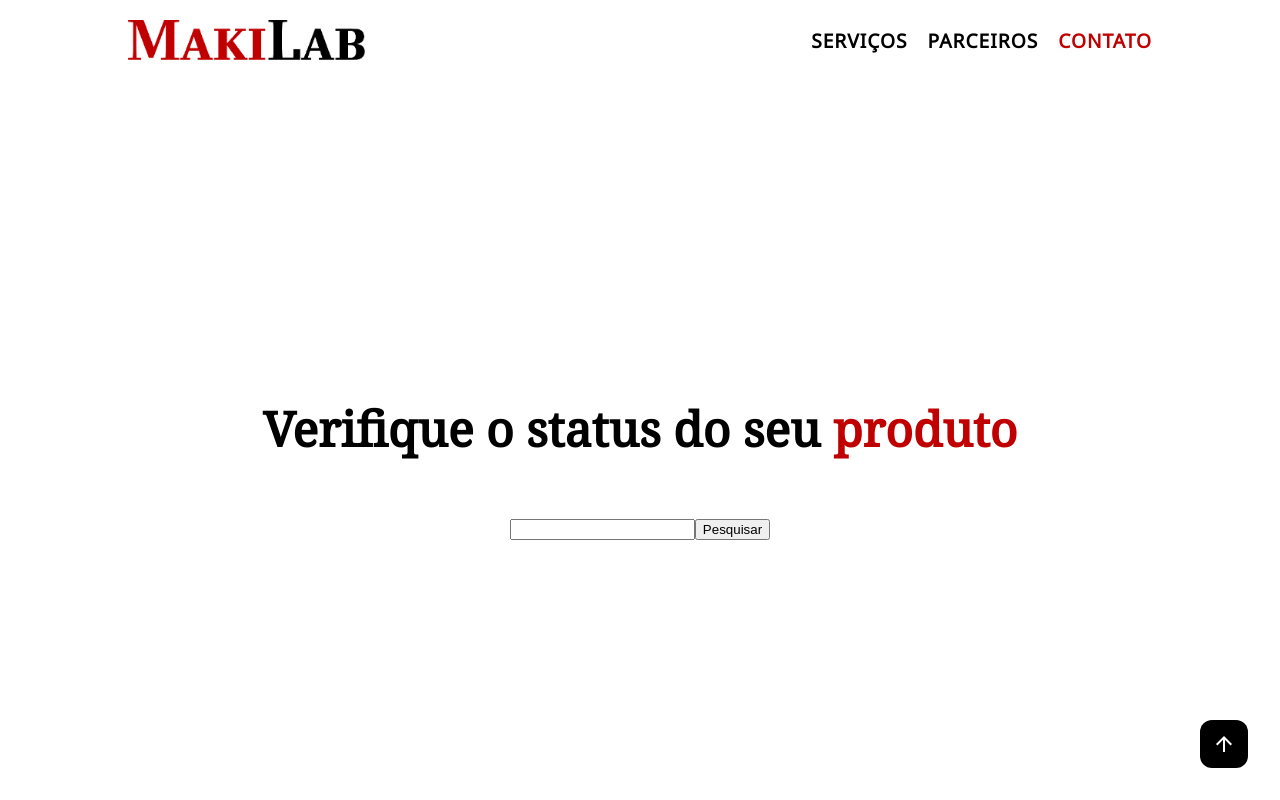
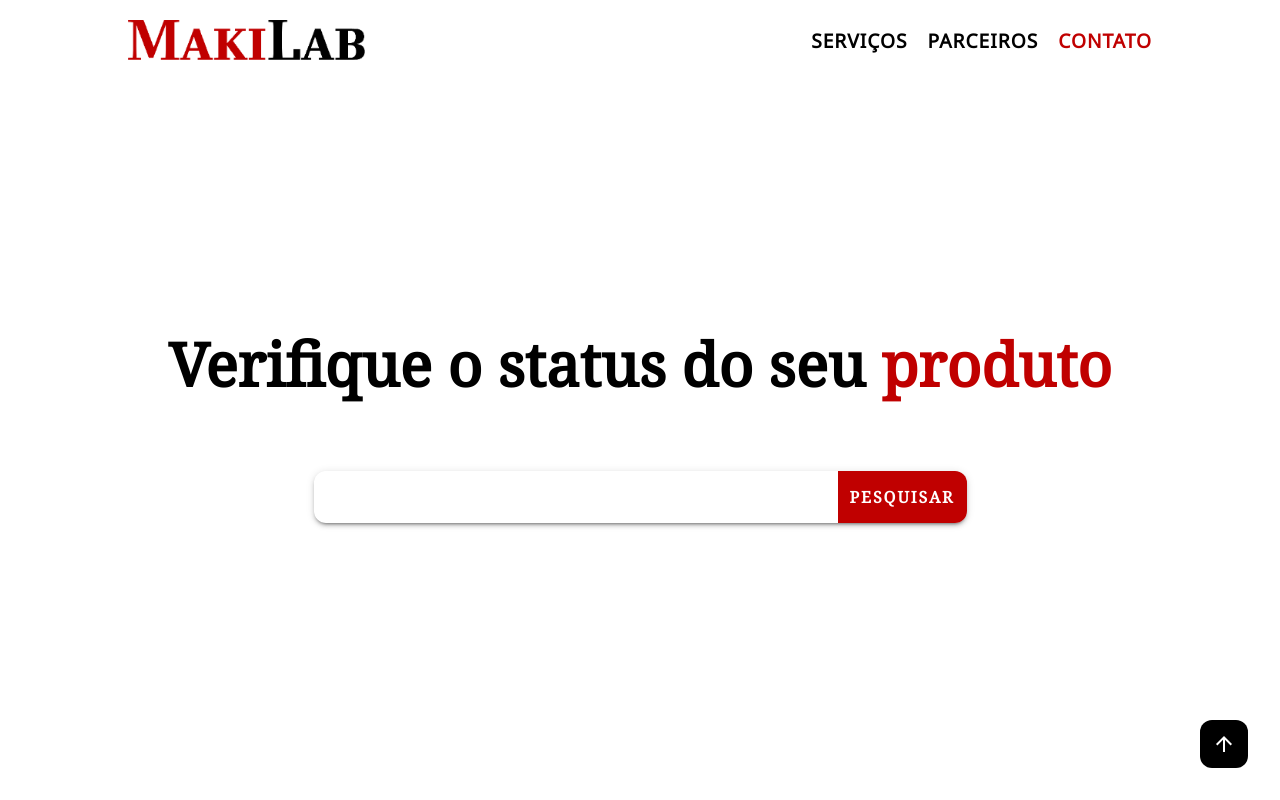
Before and after one commit to silash35/makilab, a Next.js app: page /track in a window 1280 px wide. Built offline with nearby package versions, Linux system fonts and the light colour scheme.

Commit message:
add Style for Search bar

```diff
--- a/src/components/track/index.js
+++ b/src/components/track/index.js
@@ -28,7 +28,7 @@
         Verifique o status do seu <span>produto</span>
       </h1>
       <form onSubmit={handleSearch}>
-        <label>
+        <label className={styles.search}>
           <input type="text" ref={searchInputRef}></input>
           <button type="submit">Pesquisar</button>
         </label>
--- a/src/components/track/track.module.scss
+++ b/src/components/track/track.module.scss
@@ -9,10 +9,51 @@
   justify-content: center;
 
   h1 {
-    font-size: 3rem;
+    font-size: 3.75rem;
     padding: 16px;
     span {
       color: v.$primary;
     }
   }
 }
+
+.search {
+  display: flex;
+  overflow: hidden;
+  border-radius: v.$radius;
+  margin-bottom: 100px;
+
+  box-shadow: 0 3px 4px 0 rgba(0, 0, 0, 0.14), 0 1px 8px 0 rgba(0, 0, 0, 0.12),
+    0 3px 3px -2px rgba(0, 0, 0, 0.4);
+  transition: box-shadow 75ms cubic-bezier(0.4, 0, 0.2, 1);
+  &:hover {
+    box-shadow: 0 0 8px rgba(0, 0, 0, 0.18), 0 8px 16px rgba(0, 0, 0, 0.36);
+  }
+
+  input {
+    all: unset;
+    width: 500px;
+    max-width: 70vw;
+    height: 40px;
+
+    margin: 6px 12px;
+  }
+
+  button {
+    all: unset;
+    padding: 6px 12px;
+
+    text-transform: uppercase;
+    font-weight: bold;
+    letter-spacing: 0.12em;
+
+    background-color: v.$primary;
+    color: white;
+    &:hover {
+      background-color: v.$primaryHover;
+    }
+    &:focus {
+      background-color: v.$primaryFocus;
+    }
+  }
+}
```
